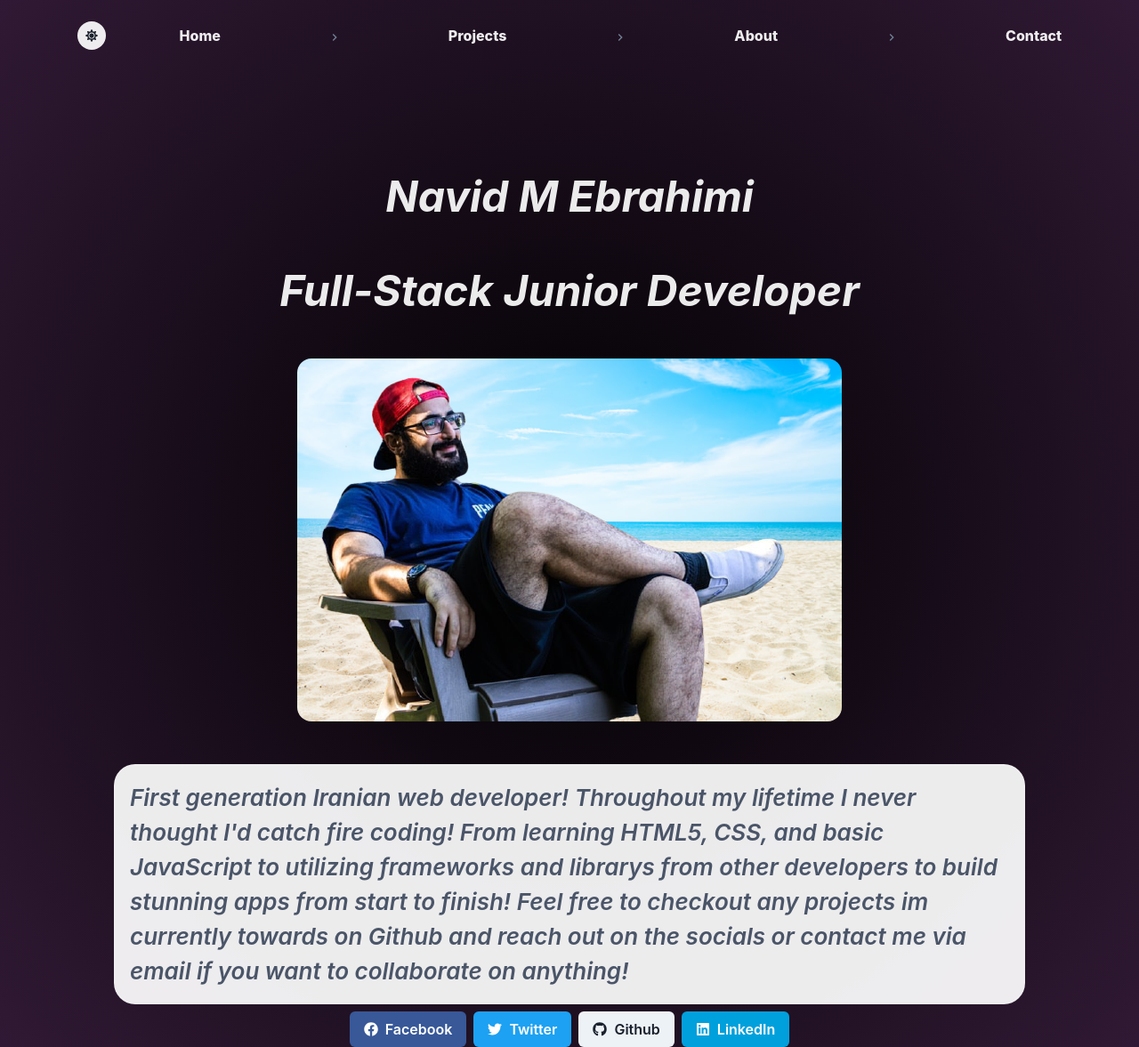
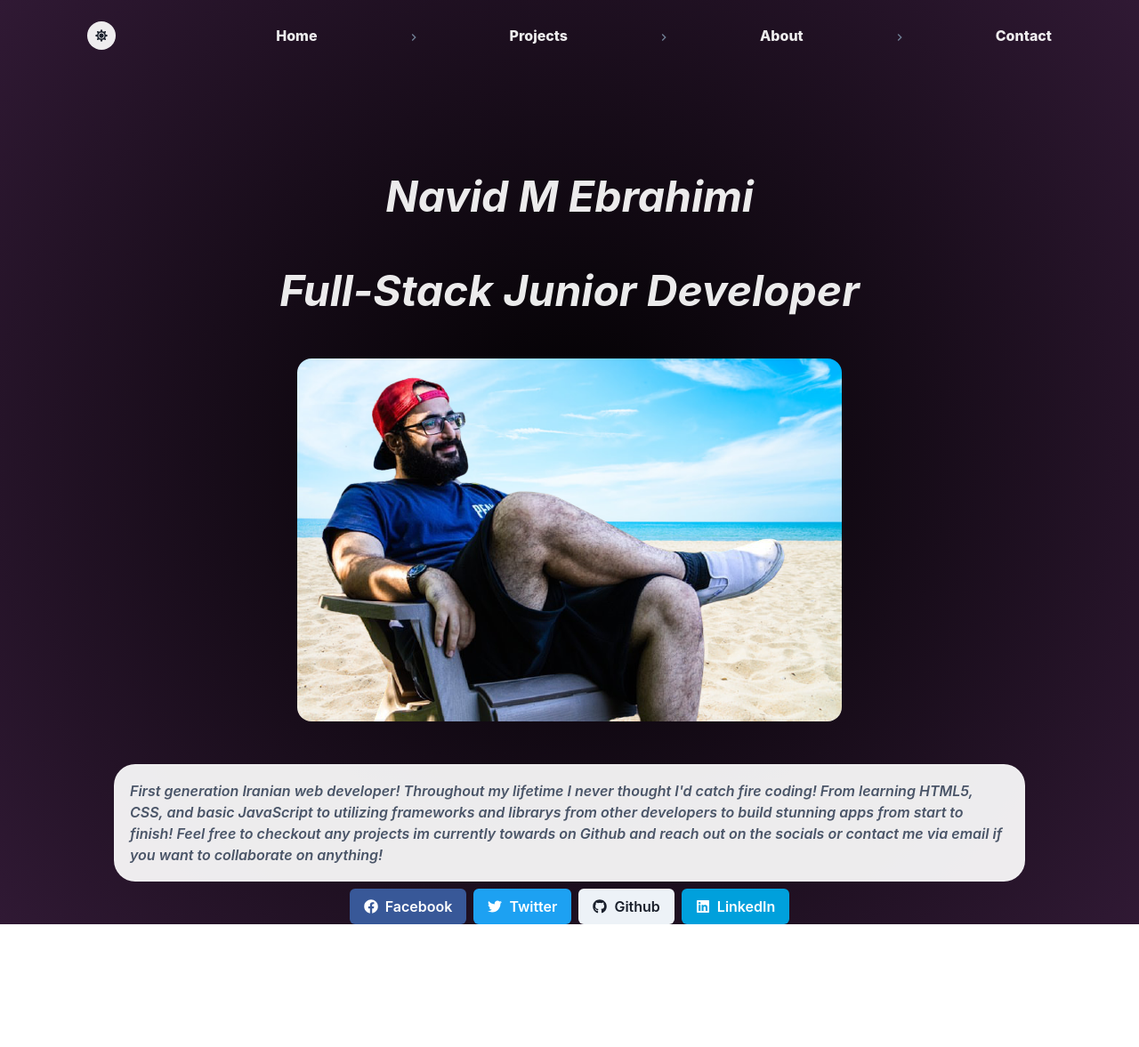
Before and after one commit to nme22/navfolio, a Next.js app: page / in a window 1280 px wide. Shown: the whole page at 89% size. After the commit the page ends 1039 px from the top, so only its background shows below. Built offline with nearby package versions, Linux system fonts and the light colour scheme.

Commit message:
saving while I have internet

```diff
--- a/components/Footer.js
+++ b/components/Footer.js
@@ -4,7 +4,11 @@ import { FaGithub, FaFacebook, FaTwitter, FaLinkedin } from 'react-icons/fa';
 
 const PortFooter = () => {
    return (
-      <HStack position="sticky" mb={20}>
+      <HStack
+         position="sticky"
+         mb={20}
+         Size={{ base: 'sm', md: 'md', lg: 'lg' }}
+      >
          <Link
             href="https://www.facebook.com/navid.ebrahimi.10/"
             target="_blank"
--- a/components/Navbar.js
+++ b/components/Navbar.js
@@ -15,7 +15,14 @@ const PortNavbar = () => {
 
    const color = useColorModeValue('whiteAlpha.900', 'blue.200');
    return (
-      <HStack m={3} mb={4} p={3} justifyContent="space-evenly" w="100%" mt={3}>
+      <HStack
+         m={3}
+         mb={4}
+         p={3}
+         justifyContent="space-around"
+         w={{ base: '100%', md: '100%', lg: '100%' }}
+         mt={3}
+      >
          <IconButton
             icon={colorMode === 'light' ? <FaSun /> : <FaMoon />}
             isRound="true"
@@ -25,9 +32,9 @@ const PortNavbar = () => {
          />
 
          <Breadcrumb
-            spacing={{ base: '24px', md: ' 72px', lg: '120px' }}
+            spacing={{ base: '24px', md: ' 80px', lg: '100px' }}
             separator={<ChevronRightIcon color="gray.500" />}
-            fontSize="16px"
+            fontSize={{ base: '8px', md: '12px', lg: '16px' }}
          >
             <BreadcrumbItem>
                <BreadcrumbLink href="/" color={color} fontWeight="extrabold">
--- a/pages/index.js
+++ b/pages/index.js
@@ -28,7 +28,7 @@ export default function Home() {
                transition={{ duration: 3 }}
             >
                <Heading
-                  fontSize={{ base: '24px', md: '36px', lg: '48px' }}
+                  fontSize={{ base: '18px', md: '36px', lg: '48px' }}
                   fontStyle="oblique"
                   color={headingColor}
                >
@@ -41,7 +41,7 @@ export default function Home() {
                transition={{ duration: 4 }}
             >
                <Heading
-                  fontSize={{ base: '24px', md: '36px', lg: '48px' }}
+                  fontSize={{ base: '18px', md: '36px', lg: '48px' }}
                   fontStyle="oblique"
                   color={headingColor}
                >
@@ -70,12 +70,12 @@ export default function Home() {
                borderWidth="2px"
                mb={3}
                p={4}
-               w={{ base: '80%', md: '90%', lg: '100%' }}
-               h={{ base: '80%', md: '90%', lg: '100%' }}
+               w="fit-content"
+               h={{ base: '100%', md: '90%', lg: '100%' }}
                justifyContent="center"
             >
                <Text
-                  fontSize={{ base: '16px', md: '22px', lg: '26px' }}
+                  fontSize={{ base: '12px', md: '16px', lg: '16px' }}
                   fontStyle="oblique"
                   fontWeight="semibold"
                   color={color}
```
